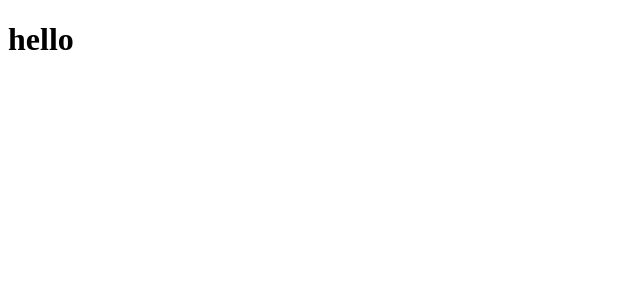
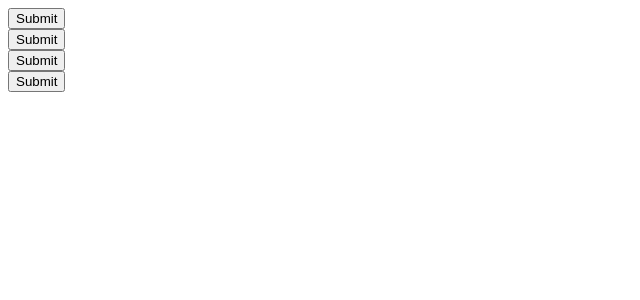
Before and after one commit to PepdaBass/music-library, a React (Create React App) app: page / in a window 1280 px wide. Shown: the top 300 px of the page, without its empty margins (0-640 px from the left). Built offline with nearby package versions, Linux system fonts and the light colour scheme; no server answers.

Commit message:
Added more code to DisplayMusic, SearchBar, and Song components as well as added axios code to pull all songs from database.

```diff
--- a/src/App.jsx
+++ b/src/App.jsx
@@ -1,13 +1,30 @@
 
-import react from 'react';
+import react, { useEffect, useState } from 'react';
 import axios from 'axios';
+import SearchBar from './Components/SearchBar/SearchBar';
+import DisplayMusic from './Components/DisplayMusic/DisplayMusic';
 import './App.css';
 
 
 function App() {
+
+  const [songs, setSongs] = useState([]);
+
+
+  useEffect(() => {
+    getAllSongs();
+    }, [])
+
+  async function getAllSongs(){
+    let response = await axios.get('http://www.devcodecampmusiclibrary.com/api/music');
+    console.log(response.data);
+    setSongs(response.data);
+  }
+
   return (
     <div>
-      <h1>hello</h1>
+      <SearchBar/>
+      <DisplayMusic/>
     </div>
   );
 }
--- a/src/Components/DisplayMusic/DisplayMusic.jsx
+++ b/src/Components/DisplayMusic/DisplayMusic.jsx
@@ -0,0 +1,12 @@
+
+import React from 'react';
+import Song from '../Song/Song';
+import "./DisplayMusic.css";
+
+const DisplayMusic = (props) => {
+    return (
+        <Song title={props.title} album={props.album} artist={props.artist} genre={props.genre} releaseDate={props.releaseDate}/>
+     );
+}
+
+export default DisplayMusic;
--- a/src/Components/SearchBar/SearchBar.jsx
+++ b/src/Components/SearchBar/SearchBar.jsx
@@ -0,0 +1,34 @@
+
+import React from 'react';
+import Song from '../Song/Song';
+import "./SearchBar.css"
+
+const SearchBar = (props) => {
+
+    function handleSubmit(event) {
+        event.preventDefault();
+    }
+
+
+
+    return (
+        <form onSubmit={handleSubmit}>
+            <div className="song-search">
+                <div>
+                    <input type="submit" value={props.title} placeholder="Song Title" />
+                </div>
+                <div>
+                    <input type="submit" value={props.album} placeholder="Song Album" />
+                </div>
+                <div>
+                    <input type="submit" value={props.artist} placeholder="Song Artist" />
+                </div>
+                <div>
+                    <input type="submit" value={props.genre} placeholder="Song Genre" />
+                </div>
+            </div>
+        </form>
+     );
+}
+
+export default SearchBar;
--- a/src/Components/Song/Song.jsx
+++ b/src/Components/Song/Song.jsx
@@ -1,13 +1,32 @@
 
 
 import React, { useState } from 'react';
+import "./Song.css"
 
 
 const Song = (props) => {
 
-    const [song, setSong] = useState([]);
+    const [title, setTitle] = useState("");
+    const [album, setAlbum] = useState("");
+    const [artist, setArtist] = useState("");
+    const [genre, setGenre] = useState("");
 
-    return (  );
+    return (
+        <div className="song-info">
+            <div className="song-title">
+                <h4>{title}</h4>
+            </div>
+            <div className="song-album">
+                <h4>{album}</h4>
+            </div>
+            <div className="song-artist">
+                <h4>{artist}</h4>
+            </div>
+            <div className="song-genre">
+                <h4>{genre}</h4>
+            </div>
+        </div>
+     );
 }
 
 export default Song;
```
